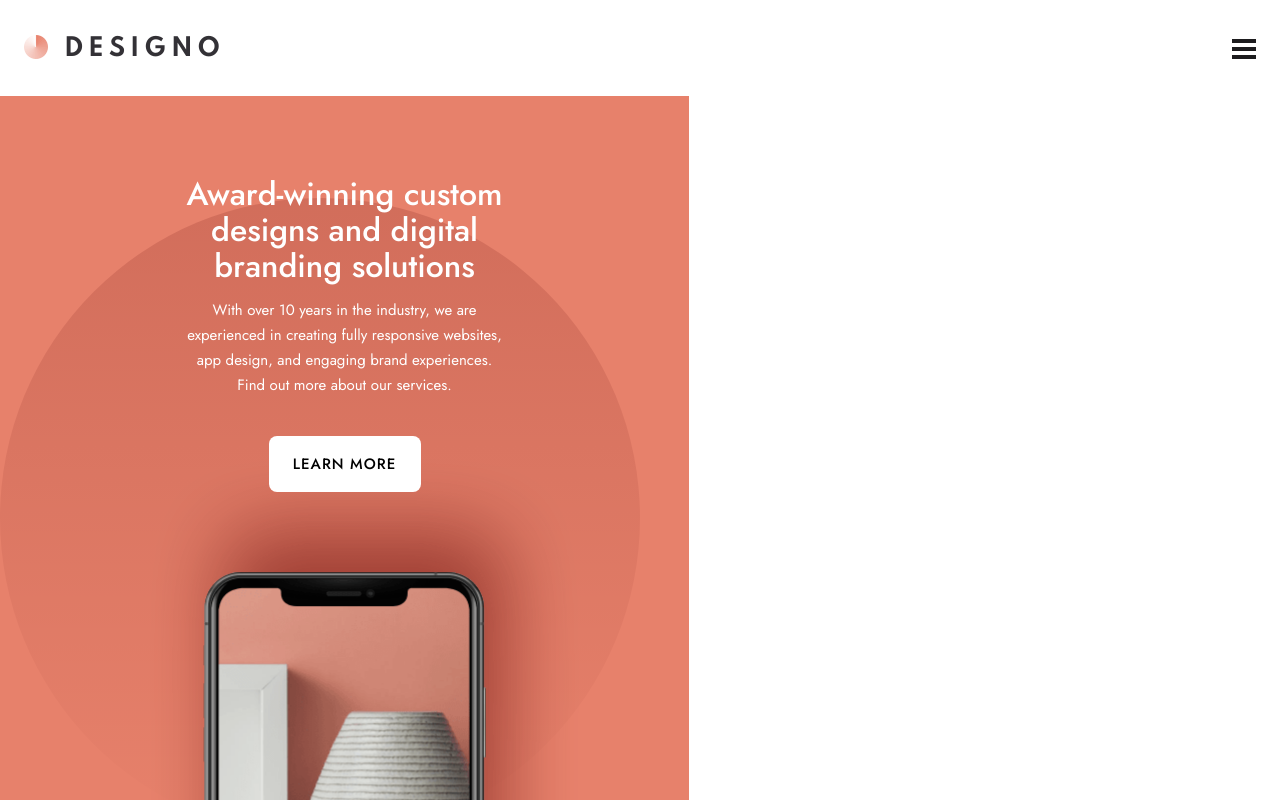
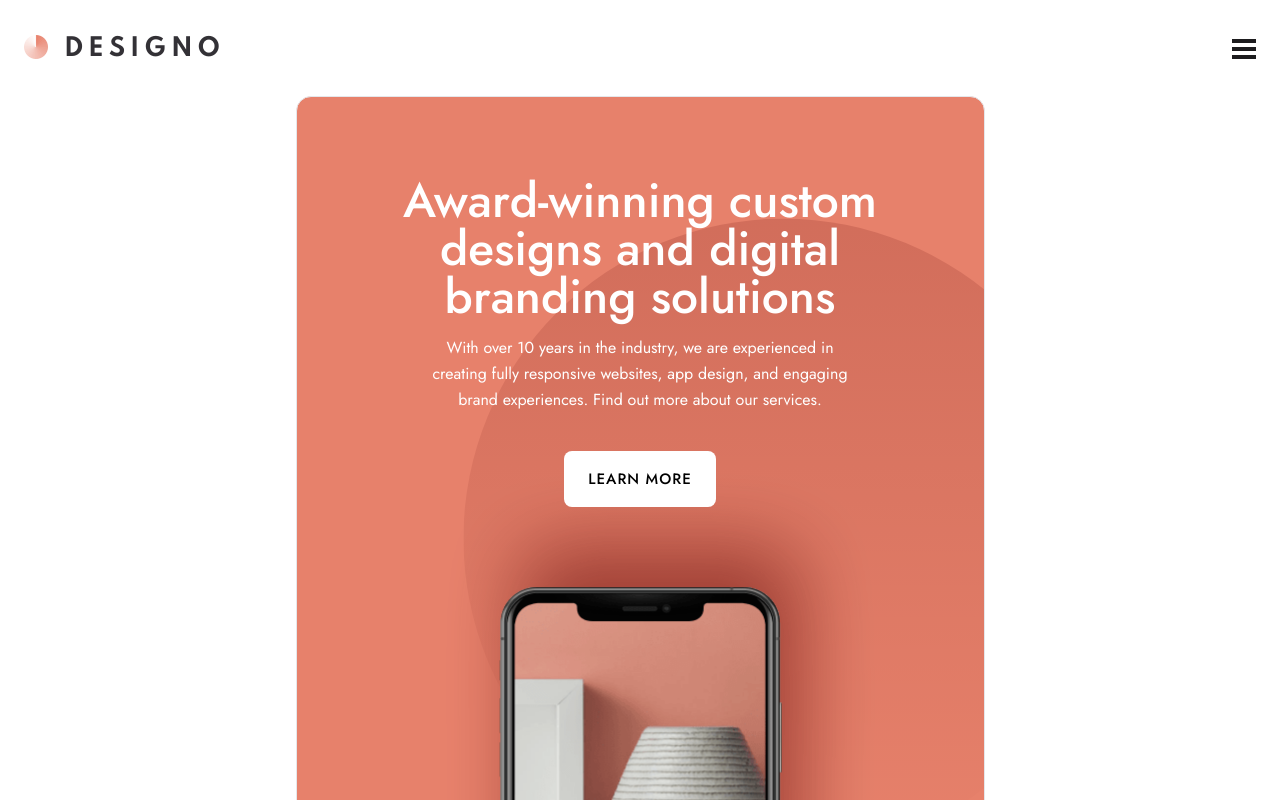
Before and after one commit to arlongoria93/designo-multipage-frontend-mentor, a Next.js app: page / in a window 1280 px wide. Shown: the top 800 px of the page. Built offline with nearby package versions, Linux system fonts and the light colour scheme.

Commit message:
update Hero.js

```diff
--- a/src/components/Hero/Hero.js
+++ b/src/components/Hero/Hero.js
@@ -10,16 +10,16 @@ const jost = Jost({
 const Hero = () => {
   return (
     <main
-      className={`${jost.className} md:w-[689px]  h-[843px] bg-[#E7816B] flex flex-col z-10 overflow-clip`}
+      className={`${jost.className} md:w-[689px] mx-auto border border-solid-2px  md:rounded-[15px]  h-[843px] bg-[#E7816B] flex flex-col z-10 overflow-clip`}
     >
       <div className="relative">
-        <BackgroundPatternHeroHome className="self-center mt-[102px] h-[640px] w-[640px] absolute overflow-hidden" />
+        <BackgroundPatternHeroHome className="self-center translate-y-[16%] md:translate-y-[19%] translate-x-[-2%] md:translate-x-[26%]  h-[640px] w-[640px] absolute overflow-hidden " />
       </div>
-      <div className="flex flex-col gap-[14px] mt-[80px] w-[327px] self-center z-20">
-        <h1 className="text-white text-center font-medium text-[32px] leading-[36px]">
+      <div className="flex flex-col gap-[14px] mt-[80px] w-[327px] md:w-[573px] self-center z-20 md:items-center">
+        <h1 className="text-white text-center font-medium text-[32px] md:text-[48px] leading-[36px] md:leading-[48px]">
           Award-winning custom designs and digital branding solutions
         </h1>
-        <p className="text-center text-[15px] leading-[25px] text-white">
+        <p className="text-center text-[16px] leading-[25px] md:leading-[26px] text-white md:w-[445px]">
           With over 10 years in the industry, we are experienced in creating
           fully responsive websites, app design, and engaging brand experiences.
           Find out more about our services.
```
